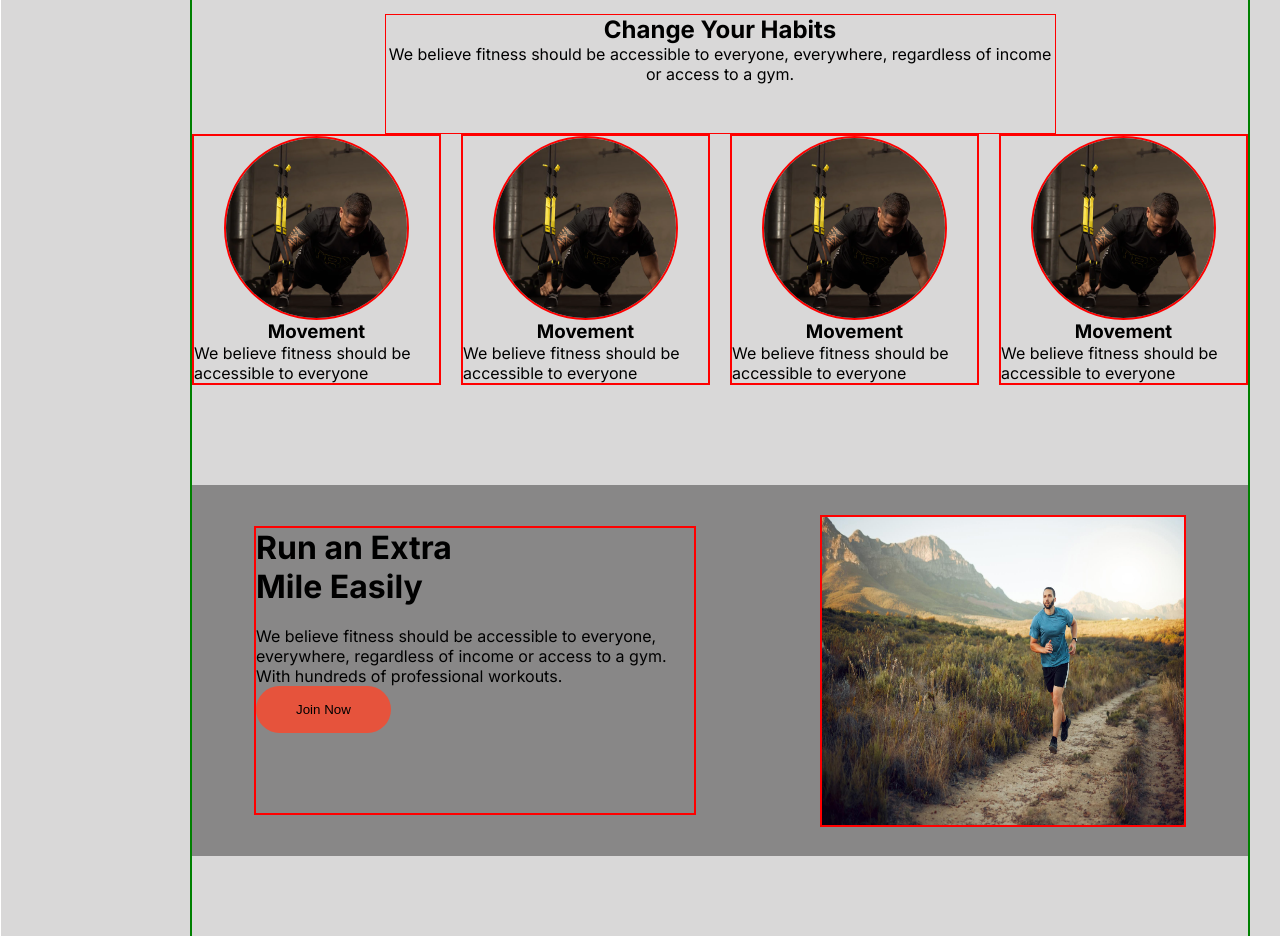
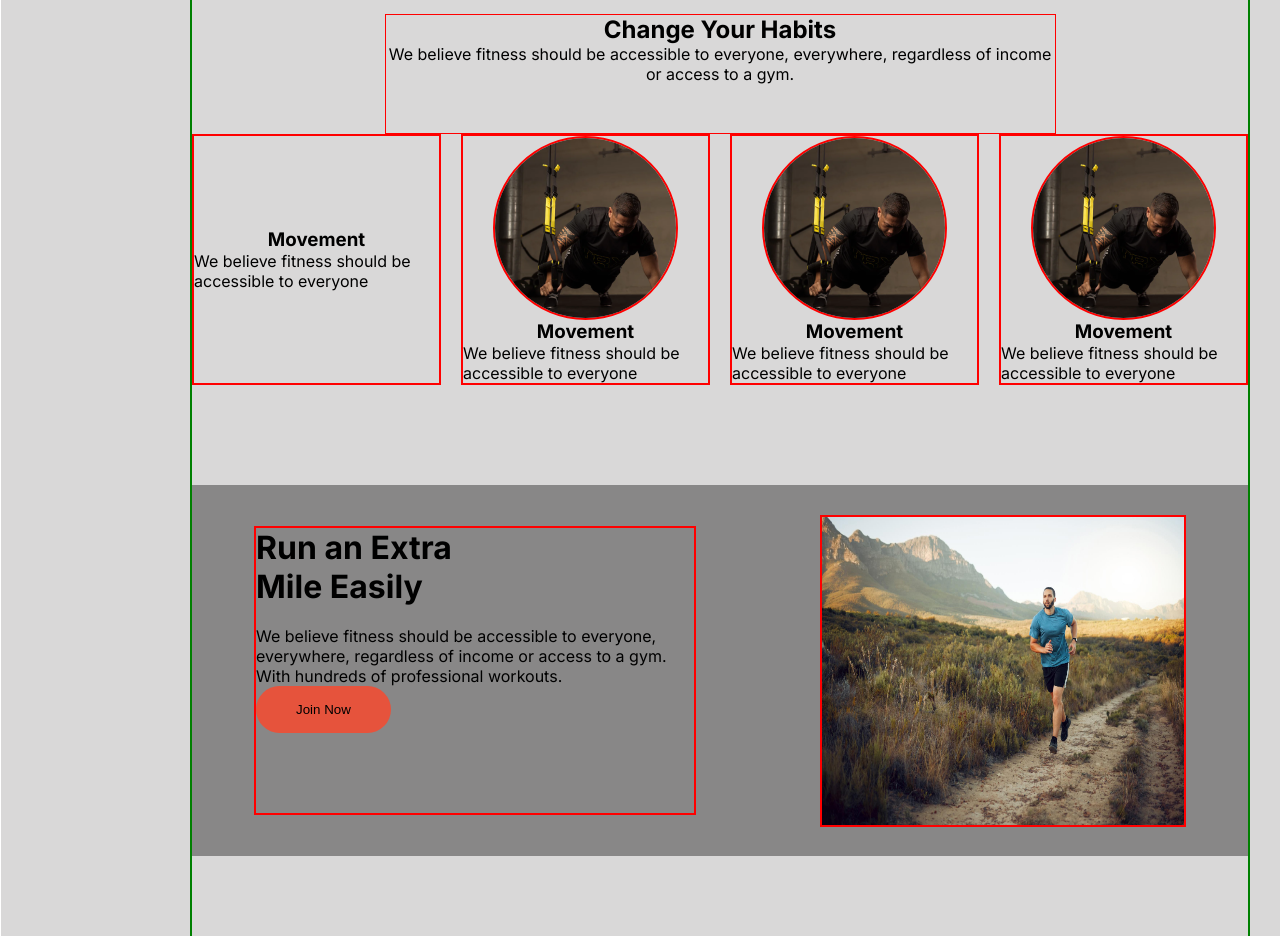
Before and after one commit to Ferdous725890/pracktis-assignment-, a plain HTML site: page index.html in a window 1280 px wide. Shown: the part 880-1816 px from the top of the page. Drawn offline with Linux system fonts and the light colour scheme.

Commit message:
first commit

```diff
--- a/index.html
+++ b/index.html
@@ -57,7 +57,7 @@
                 <!--.>>>>>>>>>>>>>>>>>>>>>>>>>>>>>>>>>>>>>> Frist images -->
                 <div class="imgs">
                     <div class="images-conteiners">
-                        <img src="/B10A2-versatile-ui-main/images/image 3.png" alt="">
+                        <!-- <img src="/B10A2-versatile-ui-main/images/image 3.png" alt=""> -->
                         <h3>Movement</h3>
                         <p>
                             We believe fitness should be accessible to everyone
--- a/styles/styles.css
+++ b/styles/styles.css
@@ -168,7 +168,7 @@
   height: 119px;
   border: 1px solid red;
 }
-
+/* +++++++++++++++++++++++++++++++++++++++++++++++++++++++++++++++++++++++++++++++++++++++++++++++++++? */
 .traininer-images-section-or-galary img {
   width: 100%;
   height: 100%;
```
